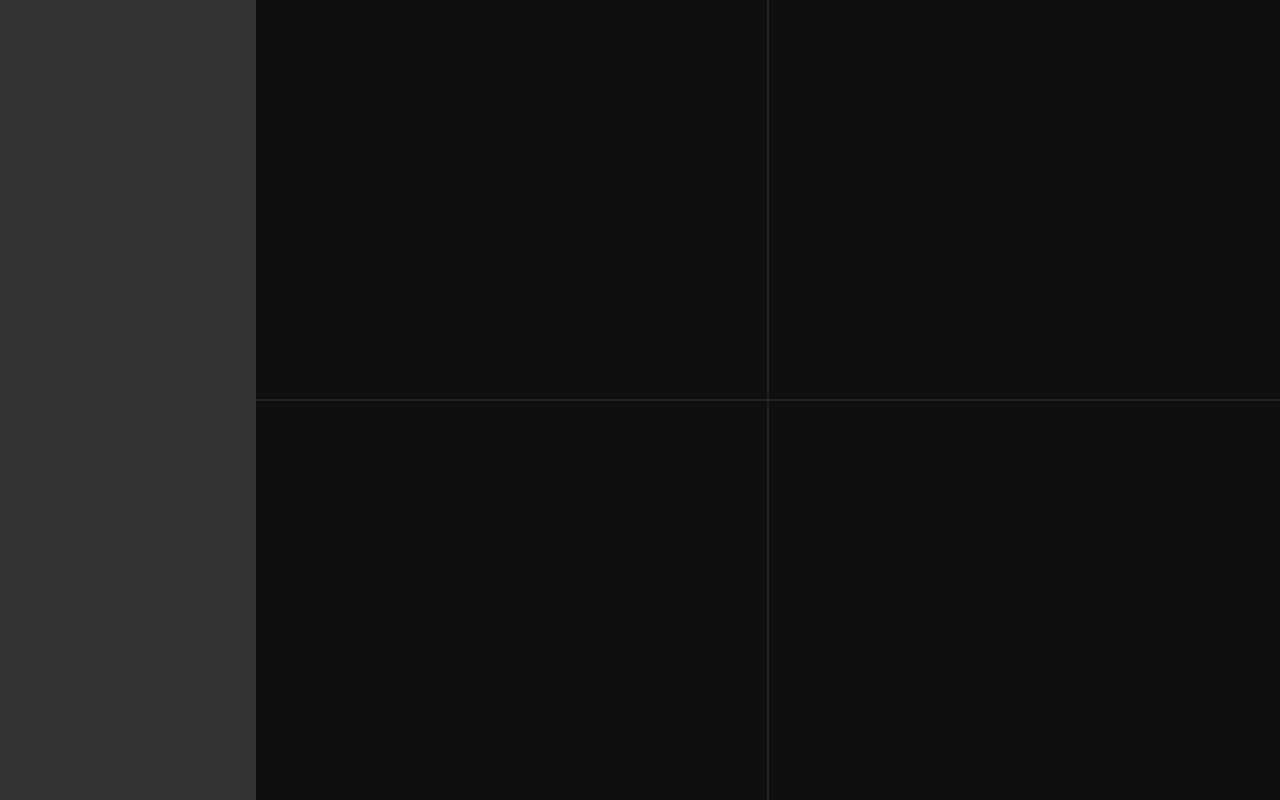
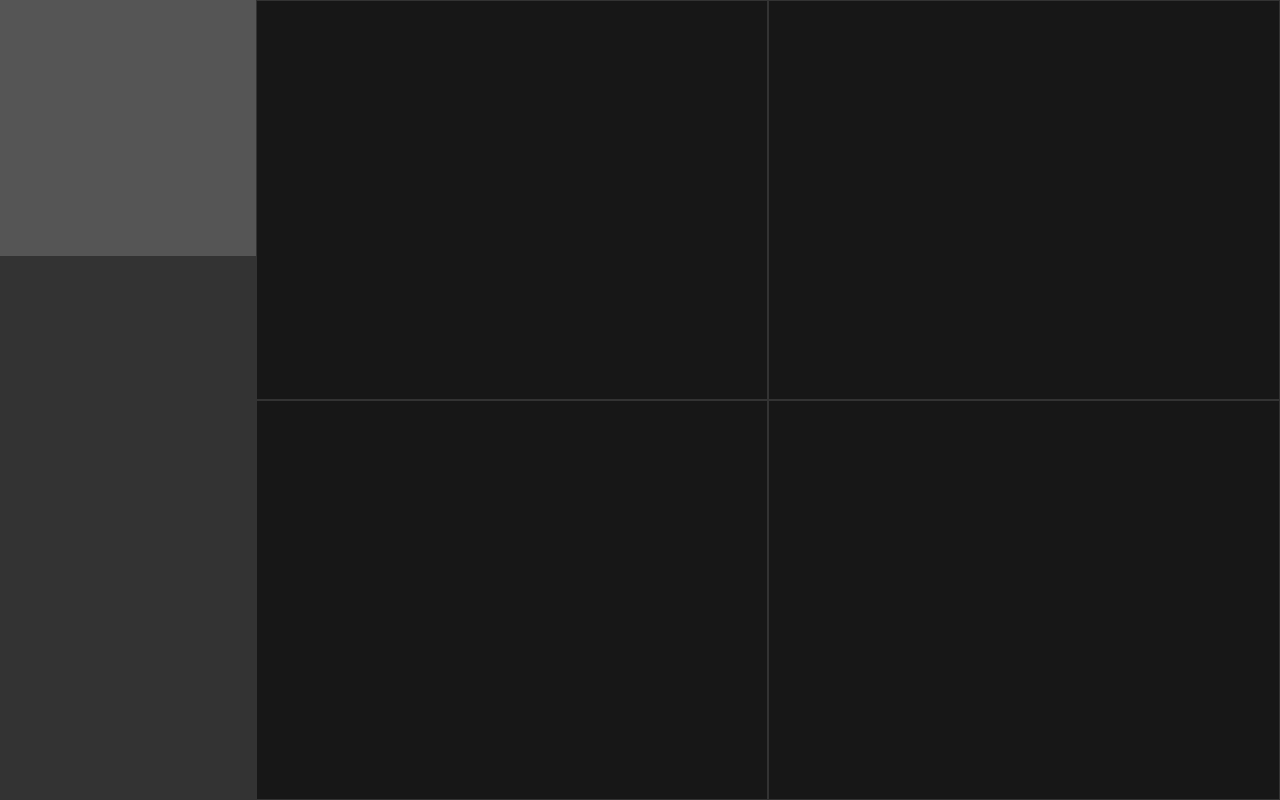
Before and after one commit to BGameiro2000/BGameiro2000.github.io, a plain HTML site: page index.html in a window 1280 px wide. Drawn offline with Linux system fonts and the light colour scheme.

Commit message:
border fix && author-id div

```diff
--- a/index.css
+++ b/index.css
@@ -13,8 +13,10 @@ body{
     float: left;
 }
 
-#panel *{
+#author-id{
     width: 100%;
+    padding-top: 100%;
+    background-color: #555555;
 }
 
 #content{
@@ -30,37 +32,24 @@ body{
     box-sizing: border-box;
     -moz-box-sizing: border-box;
     -webkit-box-sizing: border-box;
-    -webkit-filter: brightness(50%);
-    filter: brightness(50%);
+    border: 1px solid #444444;
+    -webkit-filter: brightness(0.5) grayscale(1);
+    filter: brightness(0.75) grayscale(1);
 }
 
 .container:hover{
-    -webkit-filter: brightness(100%);
-    filter: brightness(100%);
+    -webkit-filter: brightness(100%) grayscale(0);
+    filter: brightness(1) grayscale(0);
 }
 
 /* left containers */
 #content #content1,
 #content #content3{
     float: left;
-    border-right: 1px solid #444444;
 }
 
 /* right containers */
 #content #content2,
 #content #content4{
     float: right;
-    border-left: 1px solid #444444;
 }
-
-/* top containers */
-#content #content1,
-#content #content2{
-    border-bottom: 1px solid #444444;
-}
-
-/* bottom containers */
-#content #content3,
-#content #content4{
-    border-top: 1px solid #444444;
-}
--- a/index.html
+++ b/index.html
@@ -24,6 +24,8 @@
 
         <aside id="panel">
 
+            <div id="author-id"></div>
+
         </aside>
 
         <div id="content">
```
